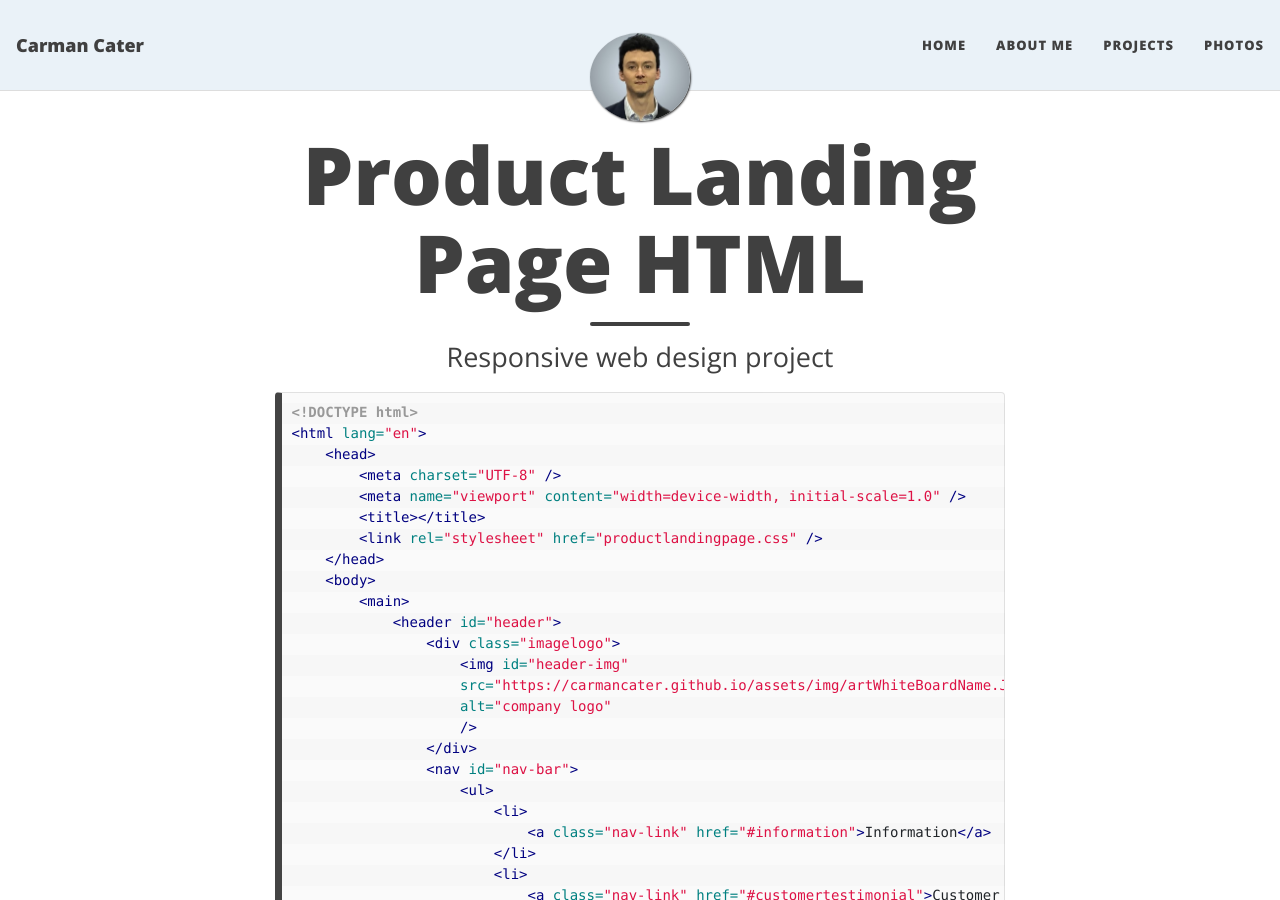
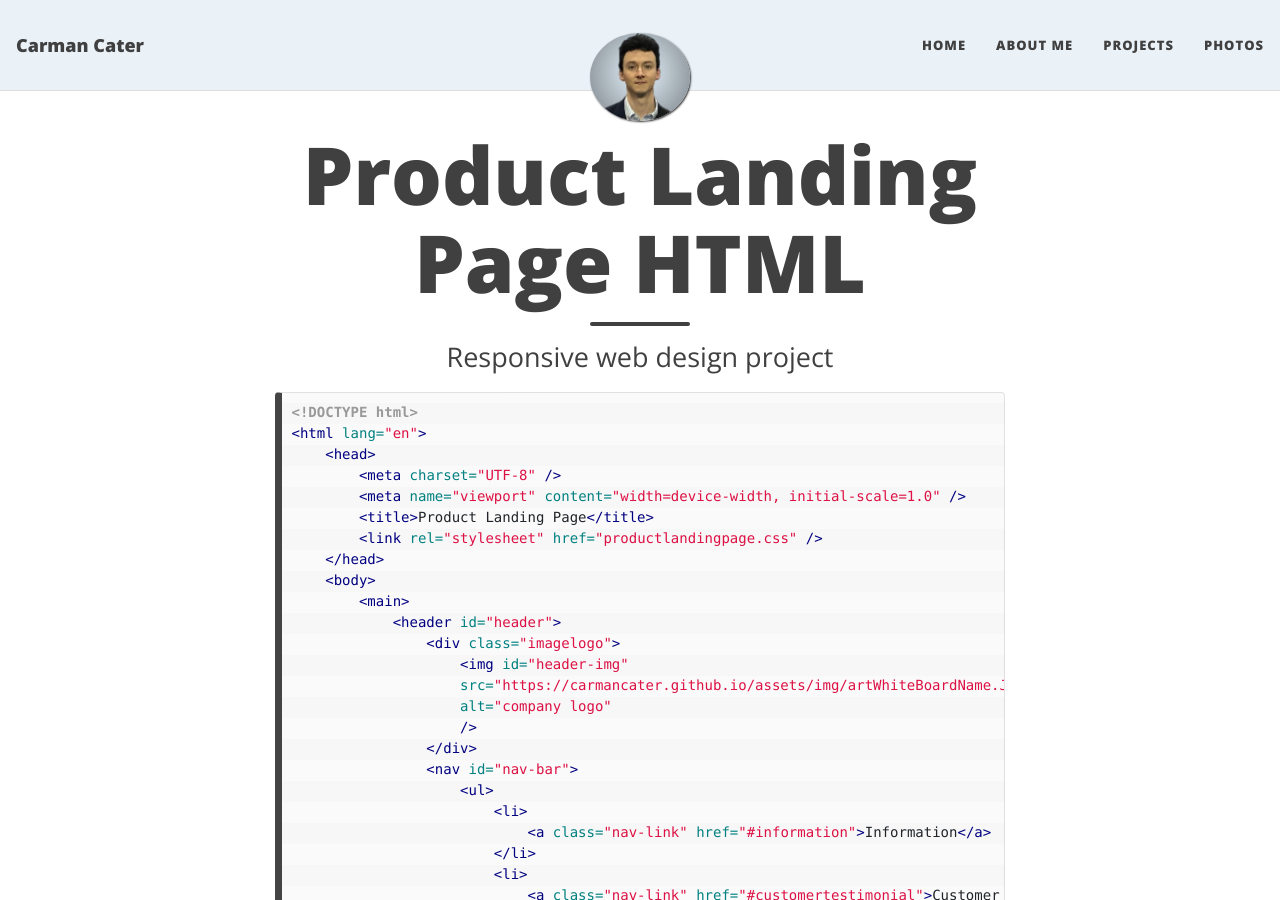
Before and after one commit to carmancater/carmancater.github.io, a Jekyll site: the page built from productlandingpageHTML.md, in a window 1280 px wide and 900 px high. Built offline with Jekyll 4.4.1, drawn with Linux system fonts in a browser that asks for light colours; nearby versions of some CDN libraries.

Commit message:
add title to html

```diff
--- a/productlandingpage.html
+++ b/productlandingpage.html
@@ -3,7 +3,7 @@
     <head>
         <meta charset="UTF-8" />
         <meta name="viewport" content="width=device-width, initial-scale=1.0" />
-        <title></title>
+        <title>Product Landing Page</title>
         <link rel="stylesheet" href="/assets/css/productlandingpage.css" />
     </head>
     <body>
--- a/productlandingpageHTML.md
+++ b/productlandingpageHTML.md
@@ -12,7 +12,7 @@ share-description: Product Landing Page HTML
     <head>
         <meta charset="UTF-8" />
         <meta name="viewport" content="width=device-width, initial-scale=1.0" />
-        <title></title>
+        <title>Product Landing Page</title>
         <link rel="stylesheet" href="productlandingpage.css" />
     </head>
     <body>
```
